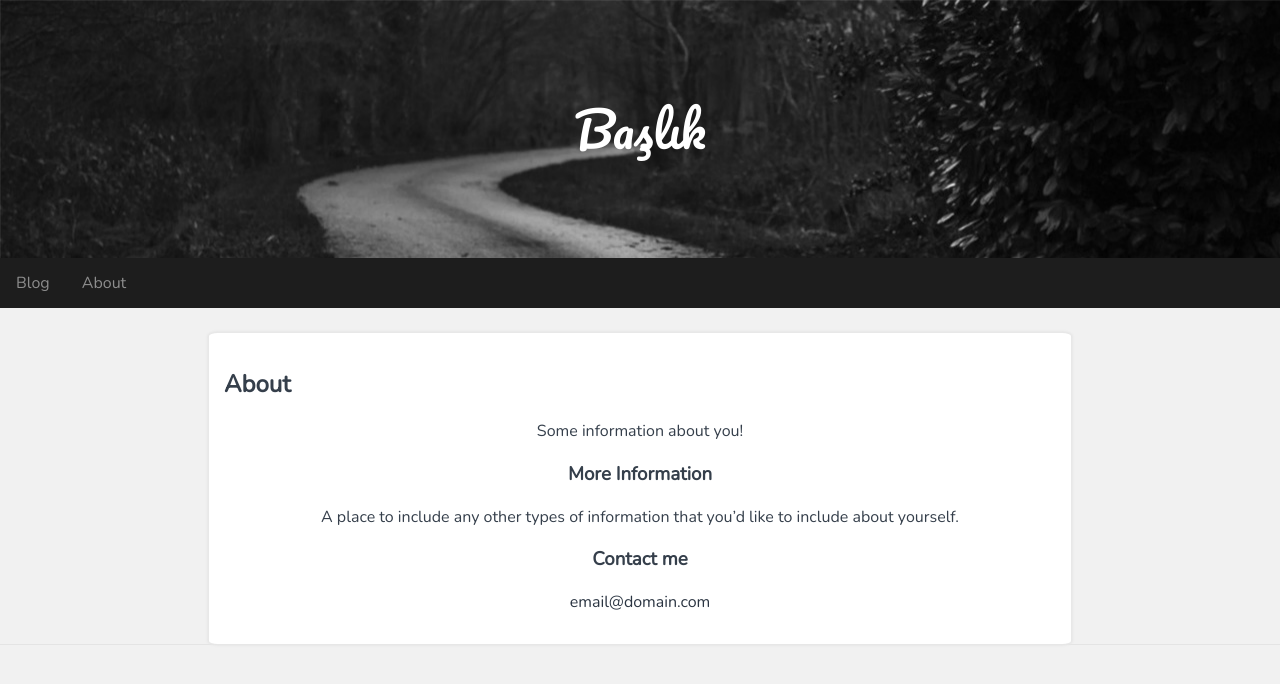
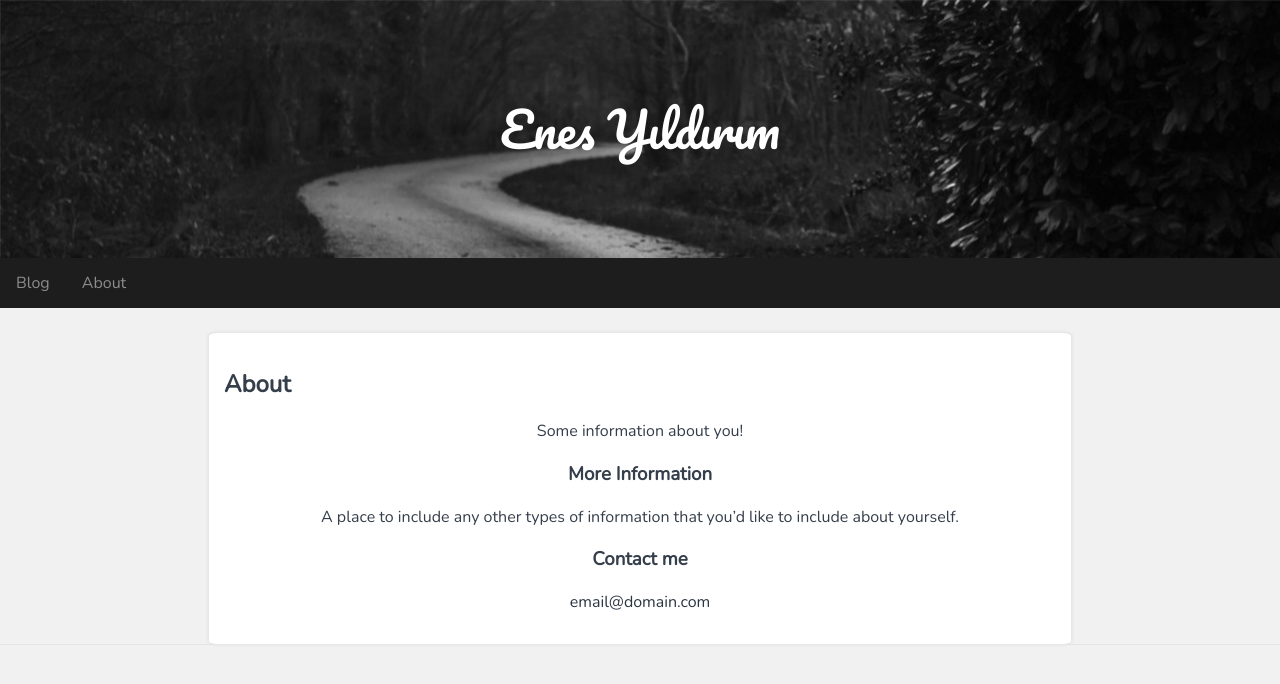
Before and after one commit to polatenes/polatenes.github.io, a Jekyll site: the page built from about.md, in a window 1280 px wide. Shown: the top 684 px of the page. Built offline with Jekyll 4.4.1, drawn with Linux system fonts in a browser that asks for light colours.

Commit message:
Update _config.yml

```diff
--- a/_config.yml
+++ b/_config.yml
@@ -6,7 +6,7 @@
 name: Enes
 
 # Short bio or description (displayed in the header)
-description: Başlık
+description: Enes Yıldırım
 
 # URL of your avatar or profile pic (you could use your GitHub profile pic)
 avatar: https://raw.githubusercontent.com/barryclark/jekyll-now/master/images/jekyll-logo.png
```
